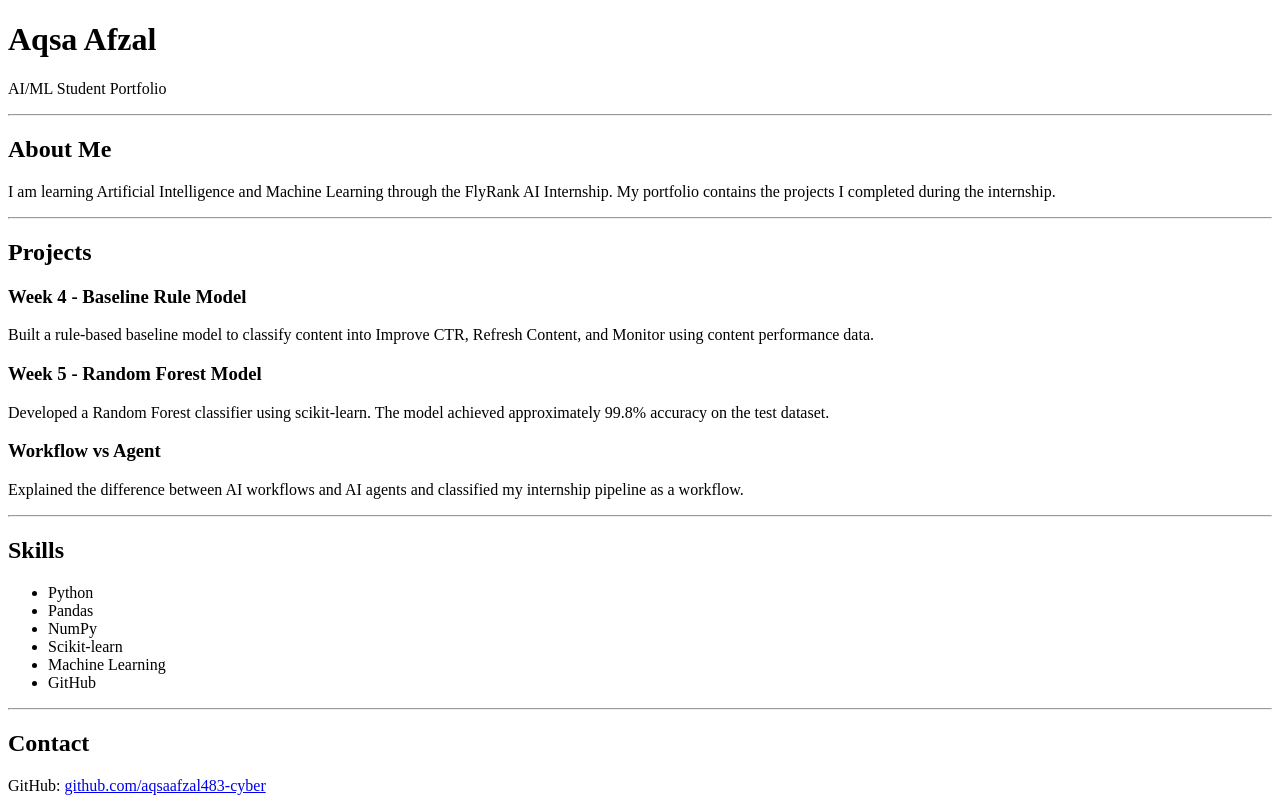
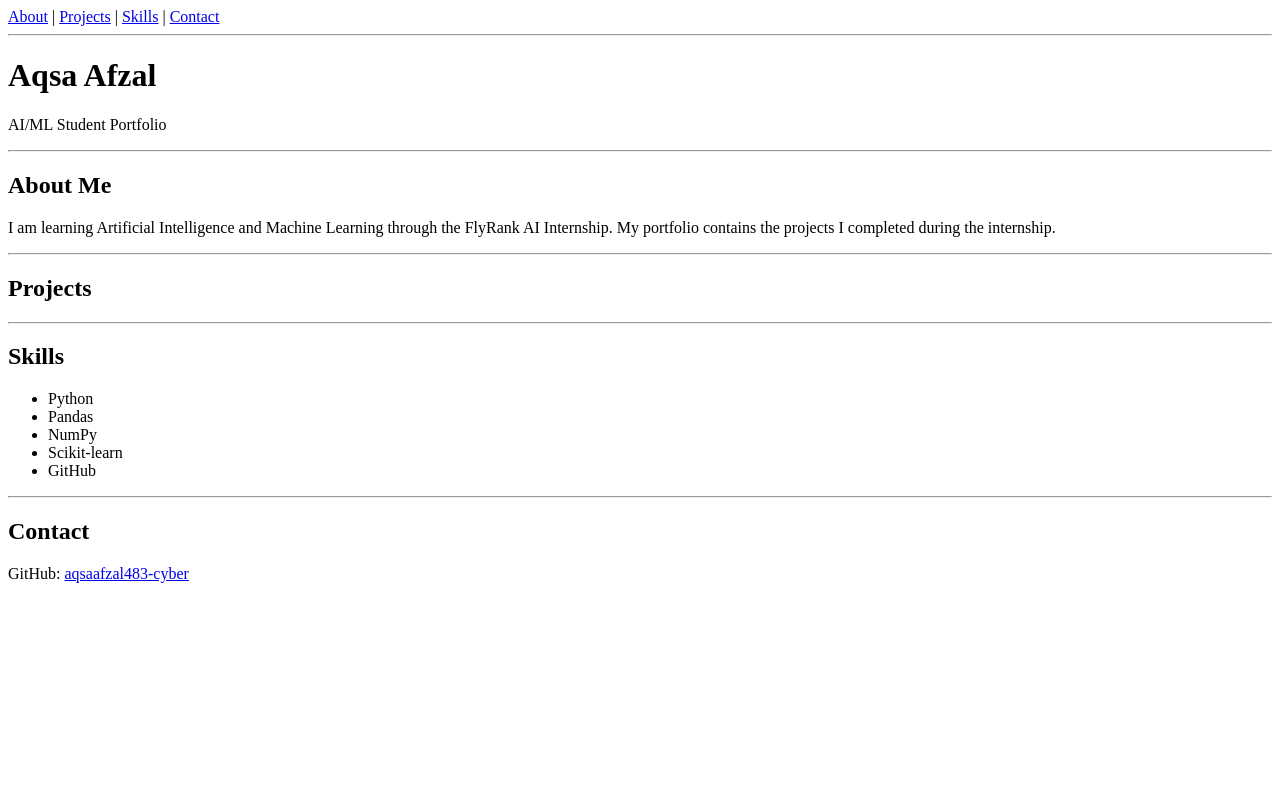
Before and after one commit to aqsaafzal483-cyber/aqsa-portfolio, a plain HTML site: page index.html in a window 1280 px wide. Drawn offline with Linux system fonts and the light colour scheme.

Commit message:
Update index.html

```diff
--- a/index.html
+++ b/index.html
@@ -6,67 +6,53 @@
 
 <body>
 
+<nav>
+    <a href="#about">About</a> |
+    <a href="#projects">Projects</a> |
+    <a href="#skills">Skills</a> |
+    <a href="#contact">Contact</a>
+</nav>
+
+<hr>
+
 <h1>Aqsa Afzal</h1>
 
 <p>AI/ML Student Portfolio</p>
 
 <hr>
 
-<h2>About Me</h2>
+<h2 id="about">About Me</h2>
 
 <p>
-I am learning Artificial Intelligence and Machine Learning through the
-FlyRank AI Internship. My portfolio contains the projects I completed during
-the internship.
+I am learning Artificial Intelligence and Machine Learning through the FlyRank AI Internship.
+My portfolio contains the projects I completed during the internship.
 </p>
 
 <hr>
 
-<h2>Projects</h2>
+<h2 id="projects">Projects</h2>
 
-<h3>Week 4 - Baseline Rule Model</h3>
-
-<p>
-Built a rule-based baseline model to classify content into
-Improve CTR, Refresh Content, and Monitor using content performance data.
-</p>
-
-<h3>Week 5 - Random Forest Model</h3>
-
-<p>
-Developed a Random Forest classifier using scikit-learn.
-The model achieved approximately 99.8% accuracy on the test dataset.
-</p>
-
-<h3>Workflow vs Agent</h3>
-
-<p>
-Explained the difference between AI workflows and AI agents and classified
-my internship pipeline as a workflow.
-</p>
+<!-- Your project descriptions -->
 
 <hr>
 
-<h2>Skills</h2>
+<h2 id="skills">Skills</h2>
 
 <ul>
-<li>Python</li>
-<li>Pandas</li>
-<li>NumPy</li>
-<li>Scikit-learn</li>
-<li>Machine Learning</li>
-<li>GitHub</li>
+    <li>Python</li>
+    <li>Pandas</li>
+    <li>NumPy</li>
+    <li>Scikit-learn</li>
+    <li>GitHub</li>
 </ul>
 
 <hr>
 
-<h2>Contact</h2>
+<h2 id="contact">Contact</h2>
 
 <p>
 GitHub:
-<a href="https://github.com/aqsaafzal483-cyber">
-github.com/aqsaafzal483-cyber
-</a>
+<a href="https://github.com/aqsaafzal483-cyber">aqsaafzal483-cyber</a>
 </p>
 
 </body>
```
